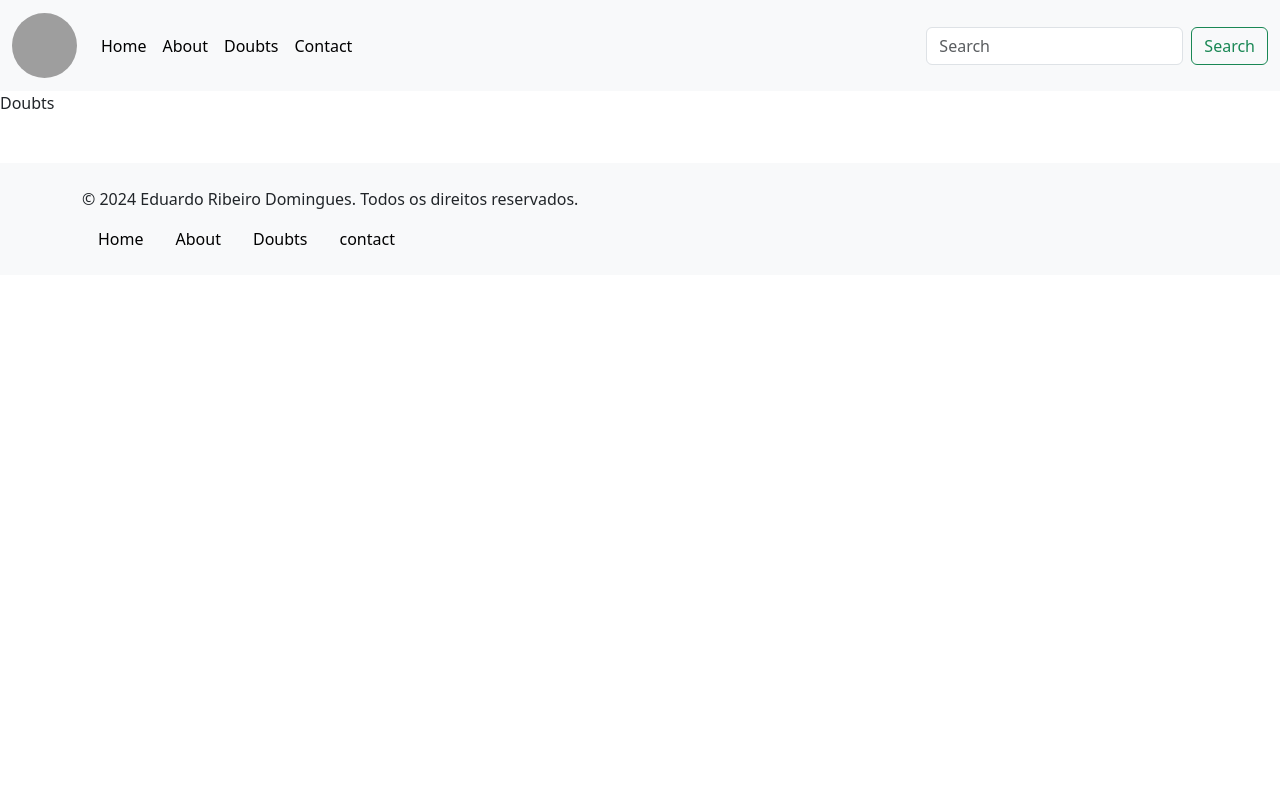
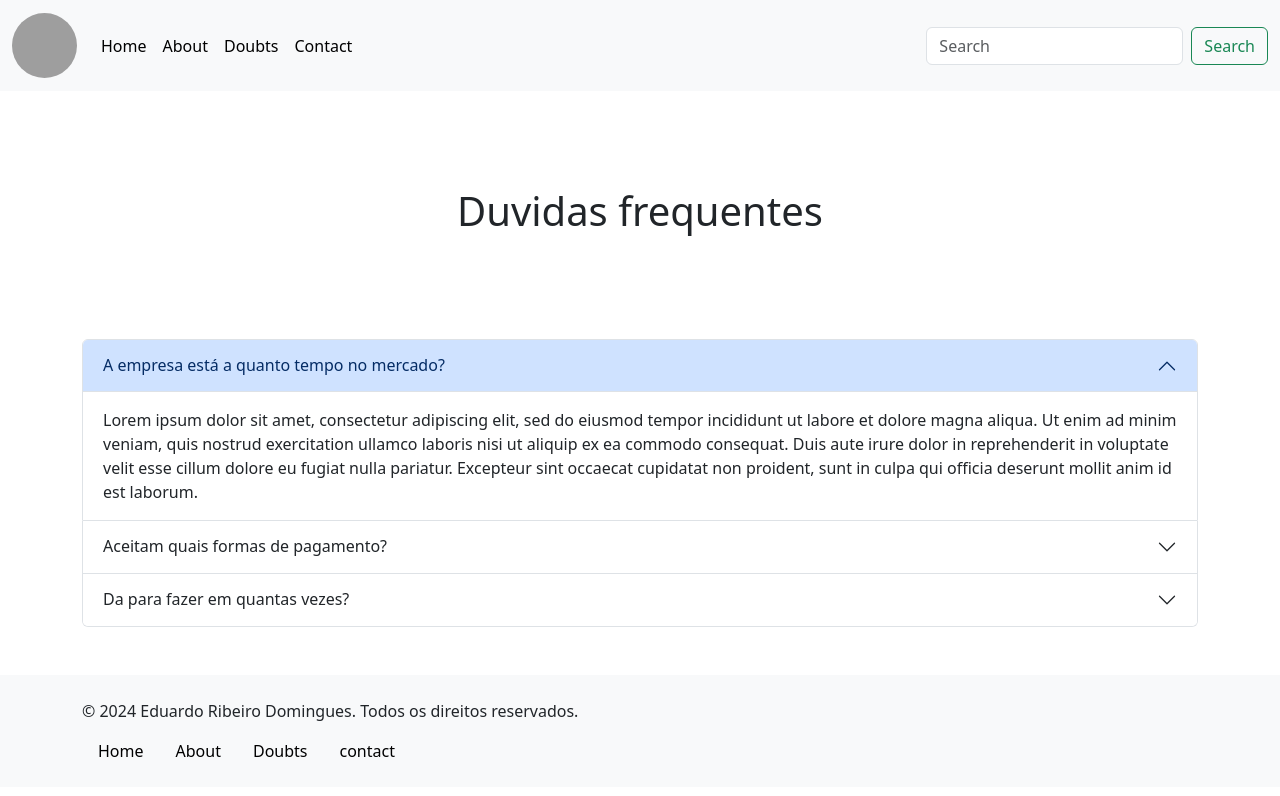
Before and after one commit to EduardoRibero/site-with-bootstrap-and-reactjs, a React (Create React App) app: page /doubts in a window 1280 px wide. Shown: the top 796 px of the page. Built offline with nearby package versions, Linux system fonts and the light colour scheme; grey boxes are pictures that could not be loaded.

Commit message:
page doubts

```diff
--- /dev/null
+++ b/src/compoentes/Acordion.jsx
@@ -0,0 +1,46 @@
+import Accordion from 'react-bootstrap/Accordion';
+
+const Acordion = () => {
+    return (
+        <Accordion defaultActiveKey="0">
+            <Accordion.Item eventKey="0">
+                <Accordion.Header>A empresa está a quanto tempo no mercado?</Accordion.Header>
+                <Accordion.Body>
+                    Lorem ipsum dolor sit amet, consectetur adipiscing elit, sed do
+                    eiusmod tempor incididunt ut labore et dolore magna aliqua. Ut enim ad
+                    minim veniam, quis nostrud exercitation ullamco laboris nisi ut
+                    aliquip ex ea commodo consequat. Duis aute irure dolor in
+                    reprehenderit in voluptate velit esse cillum dolore eu fugiat nulla
+                    pariatur. Excepteur sint occaecat cupidatat non proident, sunt in
+                    culpa qui officia deserunt mollit anim id est laborum.
+                </Accordion.Body>
+            </Accordion.Item>
+            <Accordion.Item eventKey="1">
+                <Accordion.Header>Aceitam quais formas de pagamento?</Accordion.Header>
+                <Accordion.Body>
+                    Lorem ipsum dolor sit amet, consectetur adipiscing elit, sed do
+                    eiusmod tempor incididunt ut labore et dolore magna aliqua. Ut enim ad
+                    minim veniam, quis nostrud exercitation ullamco laboris nisi ut
+                    aliquip ex ea commodo consequat. Duis aute irure dolor in
+                    reprehenderit in voluptate velit esse cillum dolore eu fugiat nulla
+                    pariatur. Excepteur sint occaecat cupidatat non proident, sunt in
+                    culpa qui officia deserunt mollit anim id est laborum.
+                </Accordion.Body>
+            </Accordion.Item>
+            <Accordion.Item eventKey="2">
+                <Accordion.Header>Da para fazer em quantas vezes?</Accordion.Header>
+                <Accordion.Body>
+                    Lorem ipsum dolor sit amet, consectetur adipiscing elit, sed do
+                    eiusmod tempor incididunt ut labore et dolore magna aliqua. Ut enim ad
+                    minim veniam, quis nostrud exercitation ullamco laboris nisi ut
+                    aliquip ex ea commodo consequat. Duis aute irure dolor in
+                    reprehenderit in voluptate velit esse cillum dolore eu fugiat nulla
+                    pariatur. Excepteur sint occaecat cupidatat non proident, sunt in
+                    culpa qui officia deserunt mollit anim id est laborum.
+                </Accordion.Body>
+            </Accordion.Item>
+        </Accordion>
+    )
+}
+
+export default Acordion
--- a/src/compoentes/Historic.jsx
+++ b/src/compoentes/Historic.jsx
@@ -9,7 +9,7 @@ const Historic = () => {
                     src="https://civilizacaoengenheira.wordpress.com/wp-content/uploads/2023/06/image.png?w=886"
                     alt="First slide"
                 />
-                <Carousel.Caption className='text-white'>
+                <Carousel.Caption>
                     <h5>First slide label</h5>
                     <p>Nulla vitae elit libero, a pharetra augue mollis interdum.</p>
                 </Carousel.Caption>
@@ -20,7 +20,7 @@ const Historic = () => {
                     src="https://images.adsttc.com/media/images/623c/c6ff/3e4b/3129/8900/0004/medium_jpg/PERI_5.jpg?1648150264"
                     alt="Second slide"
                 />
-                <Carousel.Caption className='text-white'>
+                <Carousel.Caption>
                     <h5>Second slide label</h5>
                     <p>Lorem ipsum dolor sit amet, consectetur adipiscing elit.</p>
                 </Carousel.Caption>
@@ -31,7 +31,7 @@ const Historic = () => {
                     src="https://images01.brasildefato.com.br/fedee6a7daed165617f79c4b1e11d76b.jpeg"
                     alt="Third slide"
                 />
-                <Carousel.Caption className='text-white'>
+                <Carousel.Caption>
                     <h5>Third slide label</h5>
                     <p>
                         Praesent commodo cursus magna, vel scelerisque nisl consectetur.
--- a/src/pages/Doubts.jsx
+++ b/src/pages/Doubts.jsx
@@ -1,8 +1,24 @@
-import React from 'react'
+import { Container, Row, Col } from "react-bootstrap"
+import Acordion from "../compoentes/Acordion"
 
 const Doubts = () => {
   return (
-    <div>Doubts</div>
+    <div>
+      <Container>
+        <Row>
+          <Col className="text-center m-5 p-5">
+            <h1>
+              Duvidas frequentes
+            </h1>
+          </Col>
+        </Row>
+        <Row>
+          <Col>
+            <Acordion></Acordion>
+          </Col>
+        </Row>
+      </Container>
+    </div>
   )
 }
 
```
